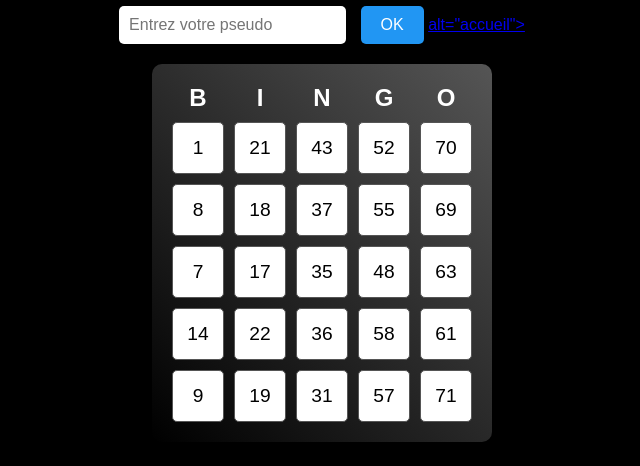
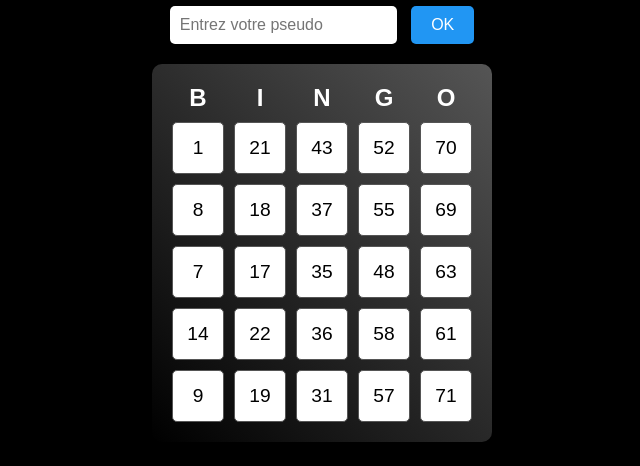
Before and after one commit to Chacalouu/Bingo, a plain HTML site: page index.html in a window 1280 px wide. Shown: the part 175-641 px from the top of the page, without its empty margins (318-958 px from the left). Drawn offline with nearby package versions, Linux system fonts and the light colour scheme.

Commit message:
Update index.html

```diff
--- a/index.html
+++ b/index.html
@@ -14,7 +14,7 @@
 <div class="pseudo-input-container">
     <input class="pseudo-input" id="pseudo-input" type="text" placeholder="Entrez votre pseudo" onkeypress="handleKeyPress(event)">
     <button class="pseudo-button" onclick="setPseudo()">OK</button>
-    <a href="accueil.html"> alt="accueil"></a>
+    <a href="accueil.html"></a>
 </div>
 
 <div class="bingo-container">
```
